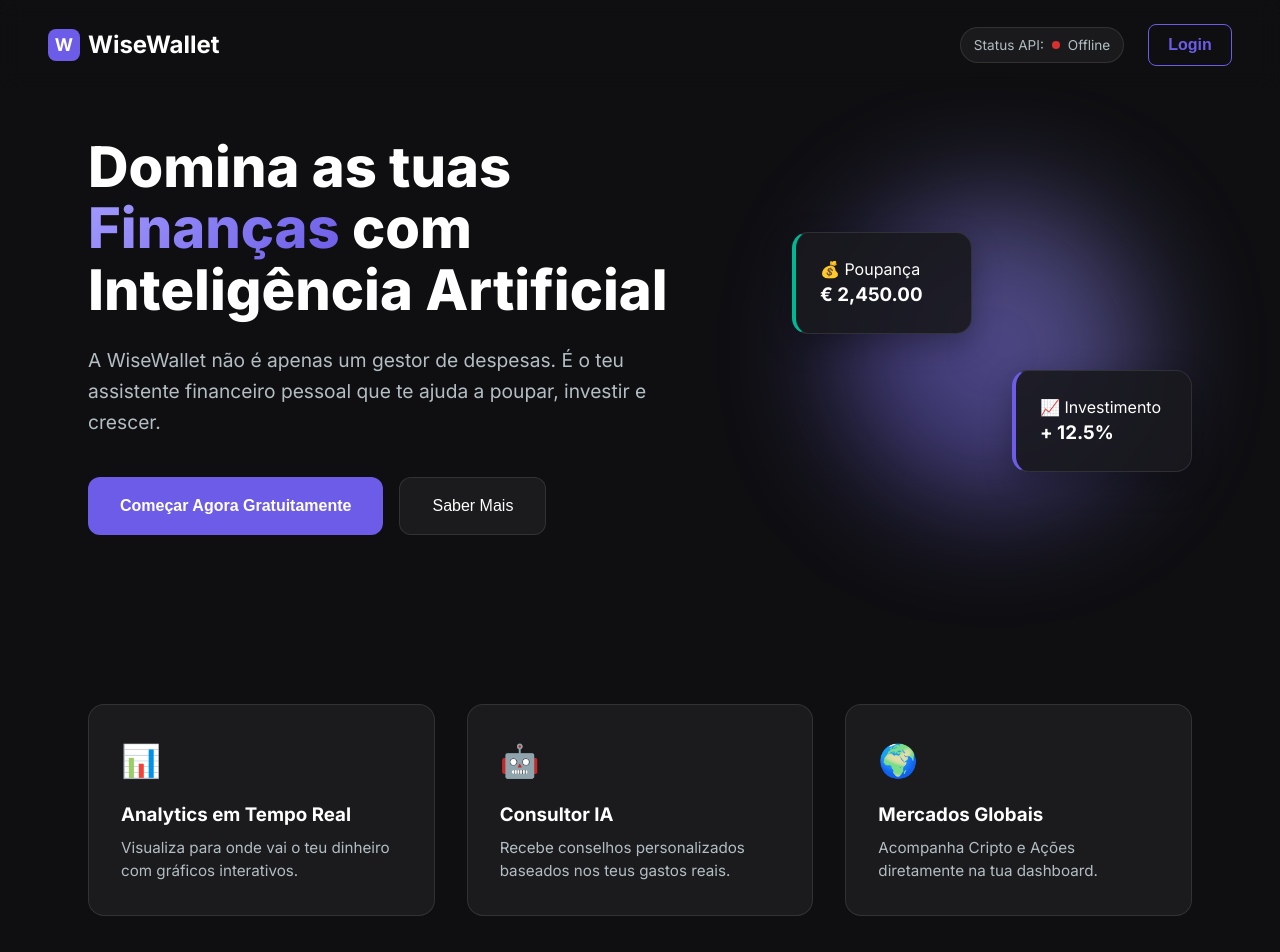
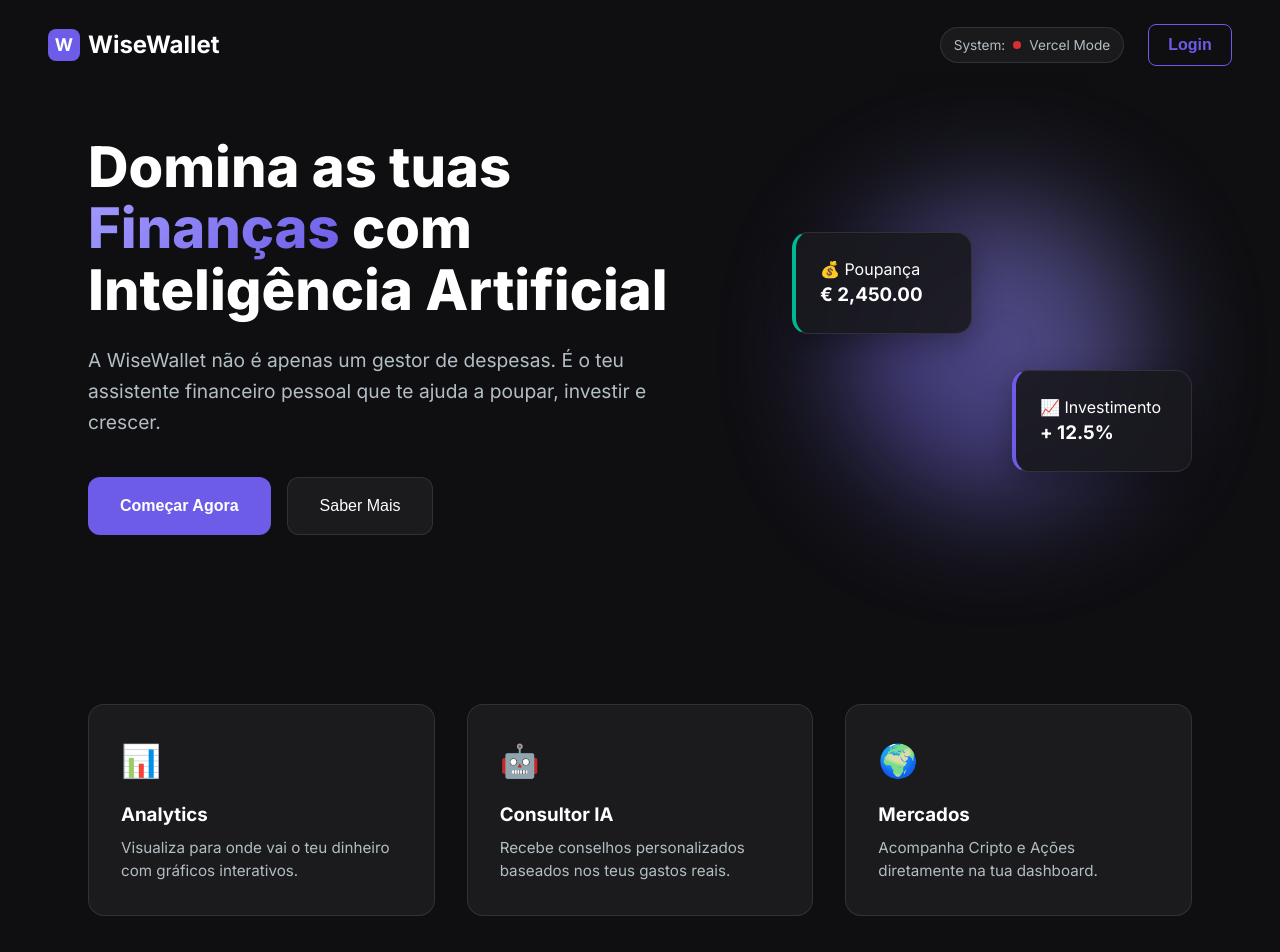
Before and after one commit to glopes120/WWfinal, a React (Vite) app in the folder wisewallet-app/wisewallet-app/: page / in a window 1280 px wide. Shown: the top 952 px of the page. Built offline with nearby package versions, Linux system fonts and the light colour scheme; no server answers; the HTML template or start-up script is replaced by a standard one.

Commit message:
Add files via upload

```diff
--- a/wisewallet-app/wisewallet-app/src/components/LandingPage.jsx
+++ b/wisewallet-app/wisewallet-app/src/components/LandingPage.jsx
@@ -1,28 +1,28 @@
 import React, { useEffect, useState } from 'react';
 import './LandingPage.css';
 
-/**
- * LandingPage Component
- * ------------------------------------------------------------------
- * Esta página é a "capa" do projeto.
- * Funcionalidades:
- * 1. Apresentação visual do produto.
- * 2. Teste de Webservice: Consome /api/status para mostrar que o backend está ligado.
- * 3. Botão para levar o utilizador ao Login/Registo.
- */
 export default function LandingPage({ onEnterApp }) {
-    // Estado para guardar a resposta do servidor
     const [serverStatus, setServerStatus] = useState(null);
-    // Estado para controlar o carregamento do teste de API
     const [loadingStatus, setLoadingStatus] = useState(true);
 
-    // Efeito para testar o Webservice assim que a página carrega
     useEffect(() => {
         const checkServer = async () => {
             try {
-                // Tenta contactar o nosso Webservice local (ou produção se o URL for relativo)
-                // Usamos o porto 3004 porque é onde o server.js está a correr
-                const response = await fetch('http://localhost:3004/api/status');
+                // LÓGICA DE PRODUÇÃO:
+                // 1. Tenta usar a variável de ambiente VITE_API_URL (configurada no Vercel)
+                // 2. Se não existir, assume que estamos localmente (localhost:3004)
+                // 3. Se estivermos no Vercel sem backend configurado, isto vai falhar silenciosamente (catch).
+                const apiUrl = import.meta.env.VITE_API_URL || 'http://localhost:3004';
+
+                // Timeout curto (2s) para não ficar "Checking..." para sempre se o server não responder
+                const controller = new AbortController();
+                const timeoutId = setTimeout(() => controller.abort(), 2000);
+
+                const response = await fetch(`${apiUrl}/api/status`, {
+                    signal: controller.signal
+                });
+
+                clearTimeout(timeoutId);
 
                 if (response.ok) {
                     const data = await response.json();
@@ -31,7 +31,8 @@ export default function LandingPage({ onEnterApp }) {
                     setServerStatus({ status: 'offline' });
                 }
             } catch (error) {
-                console.error("Erro ao contactar webservice:", error);
+                // Se falhar (ex: Vercel não consegue aceder ao localhost), define como offline
+                console.log("Webservice indisponível (normal se estiveres no Vercel sem Backend alojado).");
                 setServerStatus({ status: 'offline' });
             } finally {
                 setLoadingStatus(false);
@@ -43,24 +44,20 @@ export default function LandingPage({ onEnterApp }) {
 
     return (
         <div className="landing-container">
-            {/* Navegação Simples */}
             <nav className="landing-nav">
                 <div className="landing-logo">
                     <span className="logo-icon">W</span> WiseWallet
                 </div>
                 <div className="landing-links">
-                    {/* Badge indicador de estado da API */}
                     <span className="api-badge">
-                        Status API:
+                        System:
                         <span className={`status-indicator ${serverStatus?.status === 'online' ? 'green' : 'red'}`}></span>
-                        {loadingStatus ? 'Checking...' : (serverStatus?.status === 'online' ? 'Online' : 'Offline')}
+                        {loadingStatus ? 'Checking...' : (serverStatus?.status === 'online' ? 'Online' : 'Vercel Mode')}
                     </span>
-                    {/* Botão para ir para o Ecrã de Login */}
                     <button onClick={onEnterApp} className="btn-login-nav">Login</button>
                 </div>
             </nav>
 
-            {/* Secção Hero (Principal) */}
             <header className="hero-section">
                 <div className="hero-content">
                     <h1 className="hero-title">
@@ -73,23 +70,22 @@ export default function LandingPage({ onEnterApp }) {
 
                     <div className="cta-group">
                         <button onClick={onEnterApp} className="btn-primary-lg">
-                            Começar Agora Gratuitamente
+                            Começar Agora
                         </button>
                         <button className="btn-secondary-lg">
                             Saber Mais
                         </button>
                     </div>
 
-                    {/* Área de Demonstração do Webservice (só aparece se estiver online) */}
+                    {/* Só mostra a caixa de mensagem se o servidor respondeu realmente */}
                     {serverStatus && serverStatus.status === 'online' && (
                         <div className="server-message-box">
-                            <p>🤖 <strong>Mensagem do Webservice:</strong> "{serverStatus.messageOfTheDay}"</p>
-                            <small>Server Uptime: {serverStatus.uptime} | Time: {serverStatus.serverTime}</small>
+                            <p>🤖 <strong>API Diz:</strong> "{serverStatus.messageOfTheDay}"</p>
+                            <small>Uptime: {serverStatus.uptime}</small>
                         </div>
                     )}
                 </div>
 
-                {/* Elemento Visual Decorativo (Mockup abstrato com animação) */}
                 <div className="hero-visual">
                     <div className="floating-card card-1">
                         <span>💰 Poupança</span>
@@ -103,11 +99,10 @@ export default function LandingPage({ onEnterApp }) {
                 </div>
             </header>
 
-            {/* Secção de Features */}
             <section className="features-grid">
                 <div className="feature-card">
                     <div className="icon">📊</div>
-                    <h3>Analytics em Tempo Real</h3>
+                    <h3>Analytics</h3>
                     <p>Visualiza para onde vai o teu dinheiro com gráficos interativos.</p>
                 </div>
                 <div className="feature-card">
@@ -117,7 +112,7 @@ export default function LandingPage({ onEnterApp }) {
                 </div>
                 <div className="feature-card">
                     <div className="icon">🌍</div>
-                    <h3>Mercados Globais</h3>
+                    <h3>Mercados</h3>
                     <p>Acompanha Cripto e Ações diretamente na tua dashboard.</p>
                 </div>
             </section>
```
